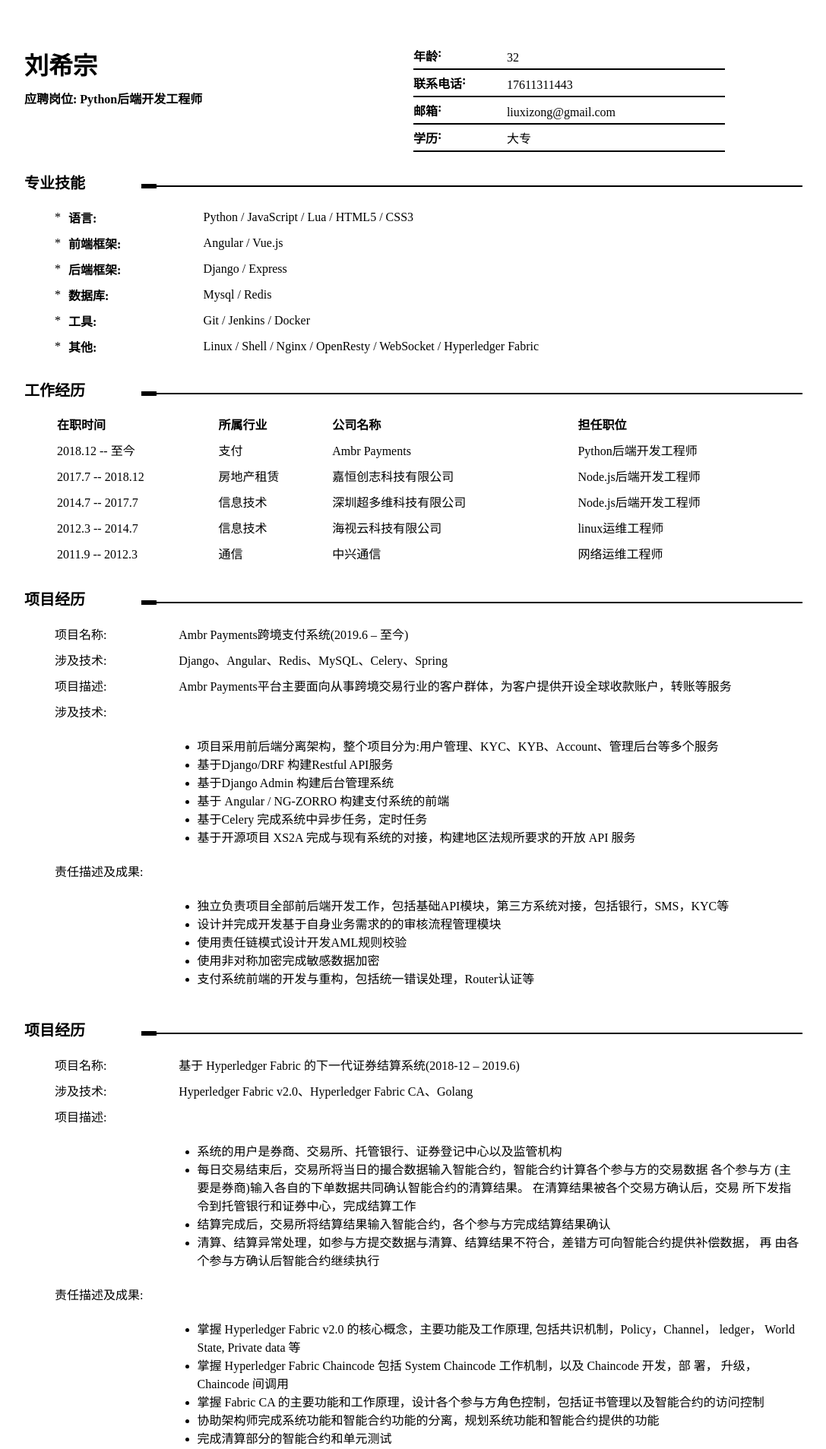
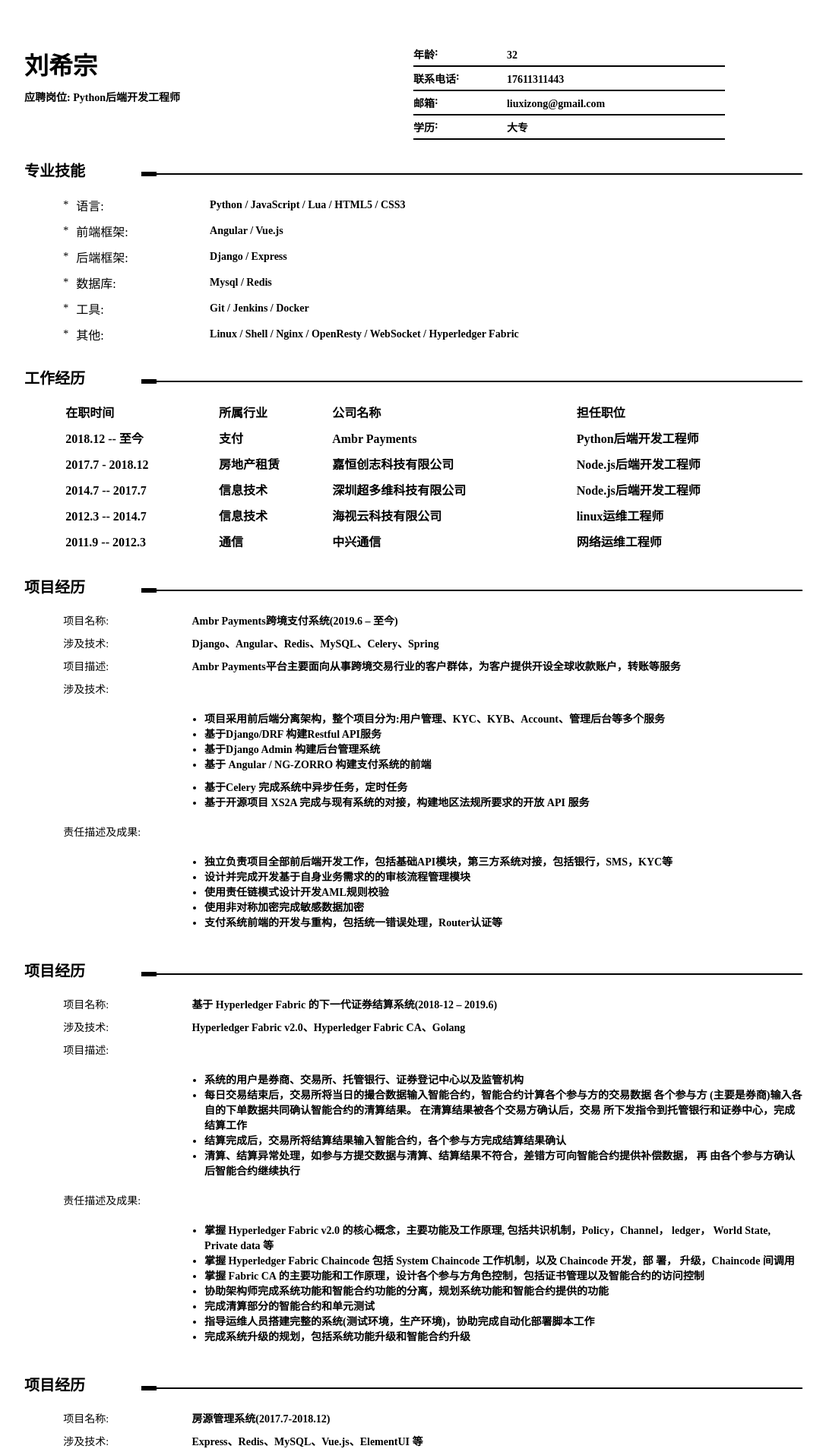
Before and after one commit to wheatliu/wheatliu.github.com, a Jekyll site: the page resume.html, which Jekyll copies as it is, in a window 1280 px wide. Shown: the top 1907 px of the page at 76% size, without its empty margins (104-1191 px from the left). Built offline with Jekyll 4.4.1, drawn with Linux system fonts in a browser that asks for light colours; Markdown is read by kramdown in place of the engine named in the settings; some of the changed text lies outside the part shown.

Commit message:
Update resume.html
update project info

```diff
--- a/resume.html
+++ b/resume.html
@@ -12,7 +12,7 @@
         flex-direction: column;
         align-items: center;
 
-        font-size: 16px;
+        font-size: 14px;
       }
 
       p {
@@ -29,9 +29,9 @@
       }
 
       table tr td {
-        /* flex-basis: 25%; */
         flex-grow: 1;
         text-align: left;
+        font-weight: bold;
       }
 
       table tr th {
@@ -41,6 +41,9 @@
         /* font-size: 18px; */
       }
 
+      .bold {
+        font-weight: bold;
+      }
       .resume {
         display: flex;
         flex-direction: column;
@@ -56,13 +59,12 @@
       .item .content {
         display: flex;
         flex-direction: column;
-        margin-left: 40px;
+        margin-left: 5%;
       }
 
       .desc {
         display: flex;
         flex-direction: row;
-        /* align-items: flex-end; */
       }
 
       .desc .apply4 {
@@ -99,12 +101,11 @@
         display: flex;
         flex-direction: row;
         text-align: left;
-        font-weight: bold;
-        /* font-size: 18px; */
       }
 
       .desc .personal_info .info p {
         text-align: center;
+        font-weight: bold;
       }
       /* .desc .personal_info .info .label::after {
         content: ":";
@@ -128,9 +129,7 @@
         font-size: 20px;
         font-weight: bold;
         flex-basis: 100px;
-        /* margin-right: 24px; */
         flex-basis: 15%;
-        /* line-height: 32px; */
       }
 
       .item .header .split {
@@ -139,14 +138,12 @@
         display: flex;
         margin: 0;
         height: 10px;
-        /* background-color: black; */
         border-bottom: 2px solid black;
       }
 
       .item .header .bold-split {
         width: 20px;
         height: 10px;
-        /* background-color: black; */
         margin: 0;
         border-bottom: 6px solid black;
       }
@@ -163,7 +160,6 @@
 
       .item .content .skills .skill .category {
         font-size: 16px;
-        font-weight: bold;
         margin-right: 30px;
         flex-basis: 15%;
       }
@@ -171,11 +167,8 @@
       .item .content .skills .skill .stack {
         flex-grow: 1;
         flex-basis: 35%;
+        font-weight: bold;
       }
-
-      /* .skills .skill .category::after {
-        content: ":";
-      } */
 
       .skills .skill .sign::after {
         content: "*";
@@ -197,6 +190,7 @@
 
       .item .content .projects .project .content {
         flex-basis: 100%;
+        font-weight: bold;
       }
 
       .after::after {
@@ -213,6 +207,7 @@
       }
       .item .content .projects .project .project_desc .descriptions {
         margin-left: 15%;
+        font-weight: bold;
       }
     </style>
   </head>
@@ -311,7 +306,7 @@
               <td>Python后端开发工程师</td>
             </tr>
             <tr>
-              <td>2017.7 -- 2018.12</td>
+              <td>2017.7 - 2018.12</td>
               <td>房地产租赁</td>
               <td>嘉恒创志科技有限公司</td>
               <td>Node.js后端开发工程师</td>
@@ -349,12 +344,14 @@
             <div class="project">
               <div class="project_item">
                 <p class="label after">项目名称</p>
-                <p class="content">Ambr Payments跨境支付系统(2019.6 – 至今)</p>
+                <p class="content bold">
+                  Ambr Payments跨境支付系统(2019.6 – 至今)
+                </p>
               </div>
 
               <div class="project_item">
                 <p class="label after">涉及技术</p>
-                <p class="content">
+                <p class="content bold">
                   Django、Angular、Redis、MySQL、Celery、Spring
                 </p>
               </div>
@@ -374,7 +371,9 @@
                     </li>
                     <li>基于Django/DRF 构建Restful API服务</li>
                     <li>基于Django Admin 构建后台管理系统</li>
-                    <li>基于 Angular / NG-ZORRO 构建支付系统的前端</li>
+                    <li style="margin-bottom: 10px">
+                      基于 Angular / NG-ZORRO 构建支付系统的前端
+                    </li>
                     <li>基于Celery 完成系统中异步任务，定时任务</li>
                     <li>
                       基于开源项目 XS2A
@@ -414,14 +413,14 @@
             <div class="project">
               <div class="project_item">
                 <p class="label after">项目名称</p>
-                <p class="content">
+                <p class="content bold">
                   基于 Hyperledger Fabric 的下一代证券结算系统(2018-12 – 2019.6)
                 </p>
               </div>
 
               <div class="project_item">
                 <p class="label after">涉及技术</p>
-                <p class="content">
+                <p class="content bold">
                   Hyperledger Fabric v2.0、Hyperledger Fabric CA、Golang
                 </p>
               </div>
@@ -544,7 +543,7 @@
             <div class="project">
               <div class="project_item">
                 <p class="label after">项目名称</p>
-                <p class="content"> 美豆直播(2016.6-2017.7)                </p>
+                <p class="content">美豆直播(2016.6-2017.7)</p>
               </div>
 
               <div class="project_item">
@@ -560,19 +559,20 @@
                 <p class="label after extend">责任描述及成果</p>
                 <div class="descriptions">
                   <ul>
-                      <li>
-                        开始学习使用Node.js进行后台开发
-                      </li>
-                <li>
+                    <li>开始学习使用Node.js进行后台开发</li>
+                    <li>
                       基于Vue.js完成管理后台开发，包括直播流测试，视频监控，实时日志监控
+                    </li>
+                    <li>
+                      开发实时日志查询系统，后端使用syslogd将日志文件聚合到logserver，使用inotify监控文件变化，读取最新的日志，通过websocket推送到前端，文件读取以及inotify调用基于openresty实现
                     </li>
                     <li>
                       完成第三方消息系统对接，如腾讯即时消息接口，完成用户文字聊天，及礼物消息，系统消息等推送
                     </li>
                     <li>
-                      使用golang爬取豆瓣用户信息，填充系统机器人数据，并基于系统 API 模拟用户行为，实现主播开播时，快速达到最低观看人数
+                      使用golang爬取豆瓣用户信息，填充系统机器人数据，并基于系统
+                      API 模拟用户行为，实现主播开播时，快速达到最低观看人数
                     </li>
-
                   </ul>
                 </div>
               </div>
@@ -597,42 +597,24 @@
 
               <div class="project_item">
                 <p class="label after">涉及技术</p>
-                <p class="content">xxxxxxxxxx</p>
+                <p class="content">Express、Redis、MySQL、Python、Vue.js 等</p>
               </div>
-              <div class="project_desc">
-                <p class="label after extend">项目描述</p>
-                <div class="descriptions">
-                  <ul>
-                    <li>
-                      前端开发前端开发前端开发前端开发前端开发前端开发前端开发前端开发前端开发前端开发前端开发前端开发前端开发前端开发前端开发前端开发前端开发前端开发前端开发前端开发前端开发前端开发前端开发前端开发前端开发前端开发
-                    </li>
-                    <li>
-                      前端开发前端开发前端开发前端开发前端开发前端开发前端开发前端开发前端开发前端开发前端开发前端开发前端开发前端开发前端开发前端开发前端开发前端开发前端开发前端开发前端开发前端开发前端开发前端开发前端开发前端开发
-                    </li>
-                    <li>
-                      前端开发前端开发前端开发前端开发前端开发前端开发前端开发前端开发前端开发前端开发前端开发前端开发前端开发前端开发前端开发前端开发前端开发前端开发前端开发前端开发前端开发前端开发前端开发前端开发前端开发前端开发
-                    </li>
-                    <li>
-                      前端开发前端开发前端开发前端开发前端开发前端开发前端开发前端开发前端开发前端开发前端开发前端开发前端开发前端开发前端开发前端开发前端开发前端开发前端开发前端开发前端开发前端开发前端开发前端开发前端开发前端开发
-                    </li>
-                  </ul>
-                </div>
+              <div class="project_item">
+                <p class="label after">项目描述</p>
+                <p class="content">视频上传、转码及分发系统</p>
               </div>
               <div class="project_desc">
                 <p class="label after extend">责任描述及成果</p>
                 <div class="descriptions">
                   <ul>
+                    <li>开始学习使用Python进行后端开发</li>
                     <li>
-                      前端开发前端开发前端开发前端开发前端开发前端开发前端开发前端开发前端开发前端开发前端开发前端开发前端开发前端开发前端开发前端开发前端开发前端开发前端开发前端开发前端开发前端开发前端开发前端开发前端开发前端开发
+                      基于Flask开发转码进度查询系统，前端基于bootstrap+vue实现
                     </li>
+                    <li>负责视频转码服务维护开发，涉及视频合成，mp4 加密</li>
                     <li>
-                      前端开发前端开发前端开发前端开发前端开发前端开发前端开发前端开发前端开发前端开发前端开发前端开发前端开发前端开发前端开发前端开发前端开发前端开发前端开发前端开发前端开发前端开发前端开发前端开发前端开发前端开发
-                    </li>
-                    <li>
-                      前端开发前端开发前端开发前端开发前端开发前端开发前端开发前端开发前端开发前端开发前端开发前端开发前端开发前端开发前端开发前端开发前端开发前端开发前端开发前端开发前端开发前端开发前端开发前端开发前端开发前端开发
-                    </li>
-                    <li>
-                      前端开发前端开发前端开发前端开发前端开发前端开发前端开发前端开发前端开发前端开发前端开发前端开发前端开发前端开发前端开发前端开发前端开发前端开发前端开发前端开发前端开发前端开发前端开发前端开发前端开发前端开发
+                      搭建基于 Solr 的搜索服务，完成从 mysql 到 Solr
+                      数据导入，编写Solr插件支持拼音首字母搜索
                     </li>
                   </ul>
                 </div>
@@ -652,47 +634,20 @@
             <div class="project">
               <div class="project_item">
                 <p class="label after">项目名称</p>
-                <p class="content">Ambr Payments跨境支付系统</p>
+                <p class="content">运维(2011.9-2014.7)</p>
               </div>
 
               <div class="project_item">
                 <p class="label after">涉及技术</p>
-                <p class="content">xxxxxxxxxx</p>
-              </div>
-              <div class="project_desc">
-                <p class="label after extend">项目描述</p>
-                <div class="descriptions">
-                  <ul>
-                    <li>
-                      前端开发前端开发前端开发前端开发前端开发前端开发前端开发前端开发前端开发前端开发前端开发前端开发前端开发前端开发前端开发前端开发前端开发前端开发前端开发前端开发前端开发前端开发前端开发前端开发前端开发前端开发
-                    </li>
-                    <li>
-                      前端开发前端开发前端开发前端开发前端开发前端开发前端开发前端开发前端开发前端开发前端开发前端开发前端开发前端开发前端开发前端开发前端开发前端开发前端开发前端开发前端开发前端开发前端开发前端开发前端开发前端开发
-                    </li>
-                    <li>
-                      前端开发前端开发前端开发前端开发前端开发前端开发前端开发前端开发前端开发前端开发前端开发前端开发前端开发前端开发前端开发前端开发前端开发前端开发前端开发前端开发前端开发前端开发前端开发前端开发前端开发前端开发
-                    </li>
-                    <li>
-                      前端开发前端开发前端开发前端开发前端开发前端开发前端开发前端开发前端开发前端开发前端开发前端开发前端开发前端开发前端开发前端开发前端开发前端开发前端开发前端开发前端开发前端开发前端开发前端开发前端开发前端开发
-                    </li>
-                  </ul>
-                </div>
+                <p class="content">Xen、openvswith、Shell, Nagios</p>
               </div>
               <div class="project_desc">
                 <p class="label after extend">责任描述及成果</p>
                 <div class="descriptions">
                   <ul>
                     <li>
-                      前端开发前端开发前端开发前端开发前端开发前端开发前端开发前端开发前端开发前端开发前端开发前端开发前端开发前端开发前端开发前端开发前端开发前端开发前端开发前端开发前端开发前端开发前端开发前端开发前端开发前端开发
-                    </li>
-                    <li>
-                      前端开发前端开发前端开发前端开发前端开发前端开发前端开发前端开发前端开发前端开发前端开发前端开发前端开发前端开发前端开发前端开发前端开发前端开发前端开发前端开发前端开发前端开发前端开发前端开发前端开发前端开发
-                    </li>
-                    <li>
-                      前端开发前端开发前端开发前端开发前端开发前端开发前端开发前端开发前端开发前端开发前端开发前端开发前端开发前端开发前端开发前端开发前端开发前端开发前端开发前端开发前端开发前端开发前端开发前端开发前端开发前端开发
-                    </li>
-                    <li>
-                      前端开发前端开发前端开发前端开发前端开发前端开发前端开发前端开发前端开发前端开发前端开发前端开发前端开发前端开发前端开发前端开发前端开发前端开发前端开发前端开发前端开发前端开发前端开发前端开发前端开发前端开发
+                      负责公司网络设备维护，服务器虚拟化，编写项目维护及部署
+                      shell 脚本，搭建监控系统等运维工作
                     </li>
                   </ul>
                 </div>
```
